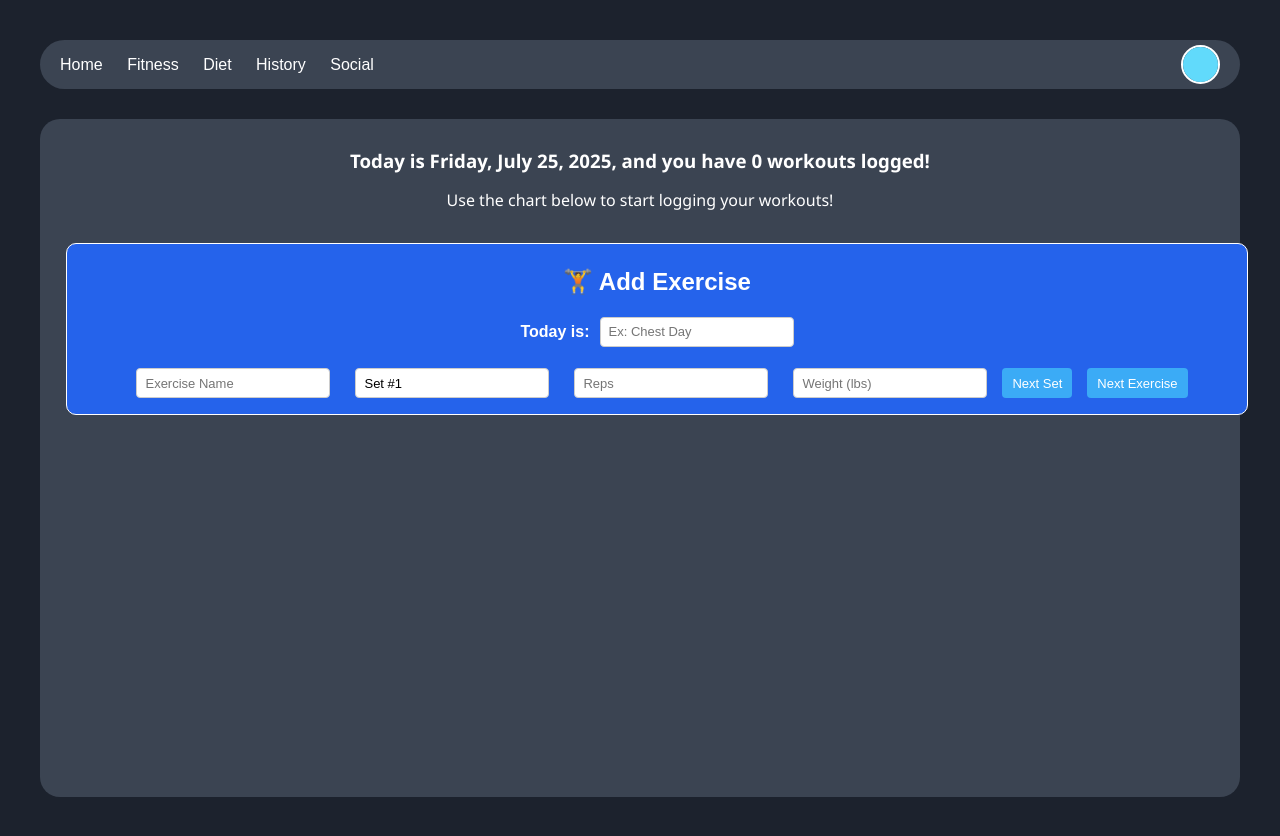
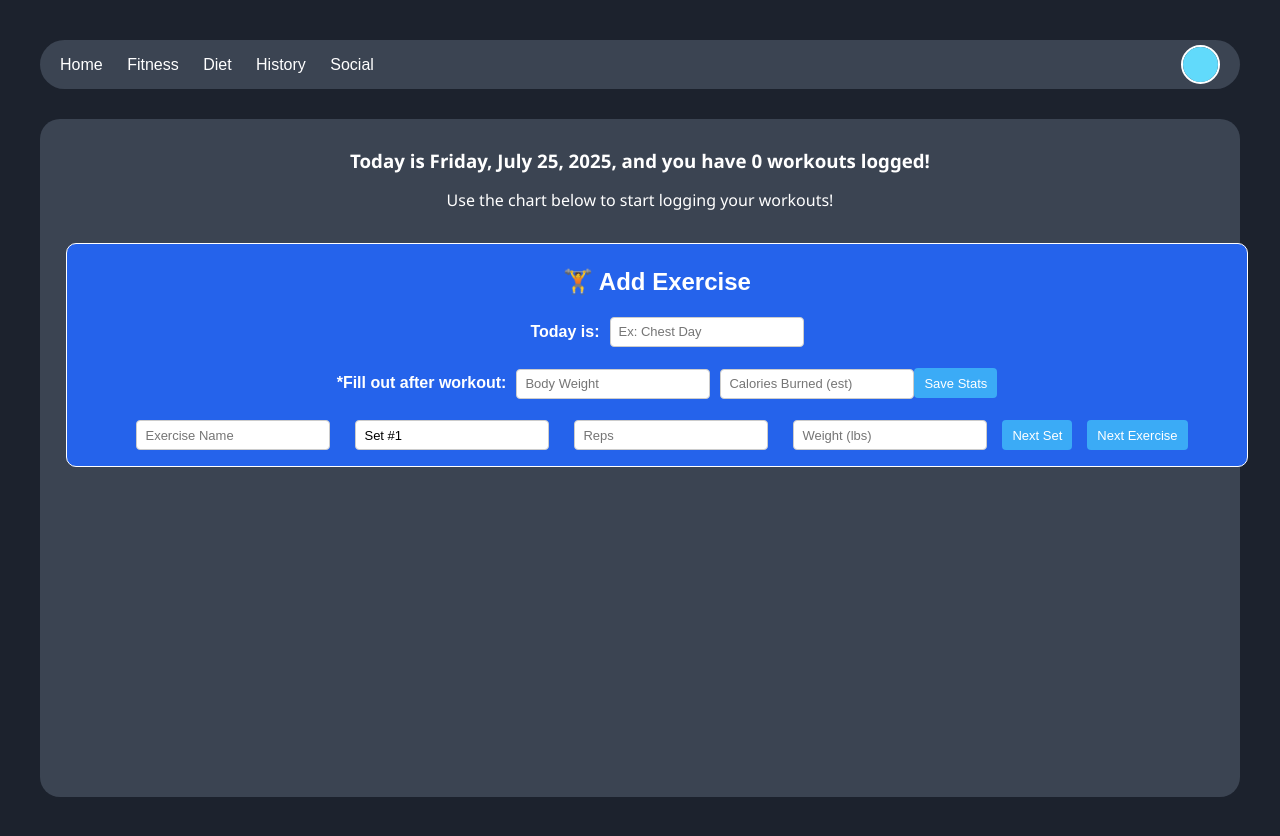
Before and after one commit to danielfdz123/Capstone, a React (Vite) app: page /fitness in a window 1280 px wide. Built offline with nearby package versions, Linux system fonts and the light colour scheme.

Commit message:
fixed modal issue across all pages, added more features to fitness.jsx, and updated backend on the homepage

```diff
--- a/Components/ExerciseForm.css
+++ b/Components/ExerciseForm.css
@@ -27,6 +27,13 @@
     color: white;
 }
 
+.important {
+    justify-content: center;
+    align-items: center;
+    gap: 200px;
+    margin-left: 20px;
+}
+
 /* Form grid */
 .exercise-form {
     display: flex;
@@ -52,7 +59,7 @@
 }
 
 /* Add button */
-.nextExercise, .nextSet {
+.nextExercise, .nextSet, .saveStats {
     padding: 8px 10px;
     font-size: 13px;
     background-color: #3babf6;
--- a/Components/ExerciseForm.jsx
+++ b/Components/ExerciseForm.jsx
@@ -9,6 +9,9 @@ const ExerciseForm = ({ username, onExerciseLogged }) => {
     const [exercise, setExercise] = useState({ name: '', sets: 1, reps: '', weight: '' });
     const [setDetails, setSetDetails] = useState([]);
     const [exerciseList, setExerciseList] = useState([]);
+
+    const [bodyWeight, setBodyWeight] = useState('');
+    const [caloriesBurned, setCaloriesBurned] = useState('');
 
     const today = new Date();
     const formattedDate = today.toISOString().split('T')[0];
@@ -52,6 +55,22 @@ const ExerciseForm = ({ username, onExerciseLogged }) => {
             reps: '',
             weight: ''
         });
+    };
+
+    const handleSaveStats = async () => {
+        if (!username) return;
+        const caloriesNumber =
+        caloriesBurned === '' || isNaN(Number(caloriesBurned)) ? null : Number(caloriesBurned);
+
+        await supabase
+            .from('Stats')
+            .update({
+                progressWeight: bodyWeight === '' ? null : bodyWeight,
+                caloriesBurned: caloriesNumber
+            })
+            .eq('username', username)
+        .select();
+        alert('Stats saved successfully!');
   };
 
    const handleNextExercise = async (e) => {
@@ -100,6 +119,7 @@ const ExerciseForm = ({ username, onExerciseLogged }) => {
                 <h2 className = "exercise-heading">🏋️ Add Exercise </h2>
 
                 {/* ADDING EXERCISE CONTENT  */}
+                <div className = "important">
                     <h4 className = "exerciseDay">
                         Today is:
                         <input
@@ -112,6 +132,28 @@ const ExerciseForm = ({ username, onExerciseLogged }) => {
                         />
                     </h4>
 
+                    <h4 className = "otherStuff">
+                        *Fill out after workout:
+                        <input
+                            className = "exercise-input"
+                            type = "number"
+                            placeholder = "Body Weight"
+                            value = {bodyWeight}
+                            onChange = {(e) => setBodyWeight(e.target.value)}
+                        />
+                        <input
+                            className = "exercise-input"
+                            type = "number"
+                            placeholder = "Calories Burned (est)"
+                            value = {caloriesBurned}
+                            onChange = {(e) => setCaloriesBurned(e.target.value)}
+                        />
+
+                        <button className = "saveStats" type="button" onClick={handleSaveStats}>
+                            Save Stats
+                        </button>
+                    </h4>
+                </div>
 
                 <form className = "exercise-form">
                     <input
--- a/Pages/Fitness.jsx
+++ b/Pages/Fitness.jsx
@@ -69,8 +69,9 @@ const Fitness = () => {
                     <div className = "welcomeMsg">
                         <h1> 💪 Welcome to the Fitness Page! 💪 </h1>
                         <p> Here is where you can log your daily workouts! </p>
-                        <p> Simply follow the form below and start logging! </p>
-                        <p> But be sure to save your logs as you go! </p>
+                        <p> Simply follow the form below and start logging. </p>
+                        <p> But be sure to save your logs as you go by hitting the <b><u> Next Exercise</u></b> button! </p>
+                        <p> For better progress tracking, log your body weight and calories burned (estimate) after every workout! </p>
                         <button onClick={() => setShowModal(false)}> Got it! </button>
                     </div>
                 </div>
--- a/Pages/History.jsx
+++ b/Pages/History.jsx
@@ -19,7 +19,7 @@ const History = () => {
         const username_ = parsedUser.username || '';
         setUsername(username_);
 
-        const modalFlagKey = `fitnessModalShown_${username_}`;
+        const modalFlagKey = `historyModalShown_${username_}`;
         const modalShown = localStorage.getItem(modalFlagKey);
         if (!modalShown && username_)
         {
@@ -106,7 +106,10 @@ const History = () => {
                 <div className = "welcomeDiv">
                     <div className = "welcomeMsg">
                         <h1>📁 Welcome to the History Page! 📁 </h1>
-                        <p> View all your past workouts. </p>
+                        <p> View all your past workouts here! </p>
+                        <p> Either navigate through the dates to view your workouts for set days </p>
+                        <p> Or hit the dropdown to see when you last did a speficic workout! </p>
+                        <p> For new users, nothing will show so get to work and log your first workout! </p>
                         <button onClick={() => setShowModal(false)}> Sounds Good! </button>
                     </div>
                 </div>
--- a/Pages/Home.css
+++ b/Pages/Home.css
@@ -57,6 +57,12 @@
     height: 8px;
     border-radius: 5px;
     margin-top: 10px;
+}
+
+.progressFill {
+    height: 100%;
+    background: #17af5b;
+    border-radius: 5px;
 }
 
 .quickLinks {
--- a/Pages/Home.jsx
+++ b/Pages/Home.jsx
@@ -11,6 +11,7 @@ const Home = () => {
     const [userFirstName, setUserFirstName] = useState('');
     const [calorieGoal, setCalorieGoal] = useState('');
     const [weight, setCurrentWeight] = useState('');
+    const [progressWeight, setProgressWeight] = useState('');
     const [weightGoal, setWeightGoal] = useState('');
     const [showModal, setShowModal] = useState(false);
     const [exerciseCount, setExerciseCount] = useState(0);
@@ -53,6 +54,7 @@ const Home = () => {
                 setUserFirstName(data.first_name || 'User');
                 setCalorieGoal(data.calorieGoal || 0 );
                 setCurrentWeight(data.currentWeight);
+                setProgressWeight(data.progressWeight);
                 setWeightGoal(data.weightGoal);
             }
         };
@@ -74,7 +76,28 @@ const Home = () => {
             }
         };
         fetchExerciseCount();
-        }, []);
+    }, []);
+
+    const computeWeightProgressPercent = (start, current, goal) => {
+        const startWeight = Number(start);
+        const currentWeight = Number(current);
+        const goalWeight = Number(goal);
+
+        if ([startWeight, currentWeight, goalWeight].some((v) => Number.isNaN(v))) {
+            return 0;
+        }
+        if (startWeight === goalWeight) {
+            return 100;
+        }
+        const total = Math.abs(goalWeight - startWeight);
+
+        // Manages any gain/loss in weight
+        const progressMade = goalWeight > startWeight ? (currentWeight - startWeight) : (startWeight - currentWeight);
+        const achieved = Math.min(total, Math.max(0, progressMade));
+
+        return Math.round((achieved / total) * 100);
+    };
+    const weightProgressPercent = computeWeightProgressPercent(weight, progressWeight, weightGoal);
 
     return (
     <>
@@ -126,10 +149,10 @@ const Home = () => {
                     {/* WEIGHT PROGRESS INFO */}
                     <div className = "card">
                         <h3> Weight Progress: </h3>
-                        <h2> {weight} lbs</h2>
-                        <p> Weight Goal: {weightGoal} lbs</p>
+                        <h2> {progressWeight} lbs</h2>
+                        <p> Start: {weight} lbs | Goal: {weightGoal} lbs</p>
                         <div className = "progressBar">
-                            {/* Need to figure out how to make this work, would be cool tbh */}
+                            <div className = "progressFill" style={{ width: `${weightProgressPercent}%` }}/>
                         </div>
                     </div>
                 </div>
--- a/Pages/Social.jsx
+++ b/Pages/Social.jsx
@@ -19,7 +19,7 @@ const Social = () => {
 		const username_ = parsedUser.username || '';
     	setUsername(username_);
 
-    	const modalFlagKey = `fitnessModalShown_${username_}`;
+    	const modalFlagKey = `socialModalShown_${username_}`;
     	const modalShown = localStorage.getItem(modalFlagKey);
     	if (!modalShown && username_)
     	{
@@ -69,9 +69,11 @@ const Social = () => {
       	{showModal && (
         	<div className = "welcomeDiv">
           		<div className = "welcomeMsg">
-            		<h1> 📁 Welcome to the Social Page! 📁 </h1>
-            		<p> Here you can add people, and view your friends along with other accounts </p>
-            		<button onClick={() => setShowModal(false)}> Sounds Good! </button>
+            		<h1> 👥 Welcome to the Social Page! 👥 </h1>
+					<p> Connect with your friends! </p>
+            		<p> Here you can follow/unfollow people and stay connected! </p>
+					<p> You can either filter through all accounts, your following, and your followers! </p>
+            		<button onClick={() => setShowModal(false)}> Awesome! </button>
           		</div>
         	</div>
       	)}
```
Lines whose indentation alone changed are shown as unchanged.
